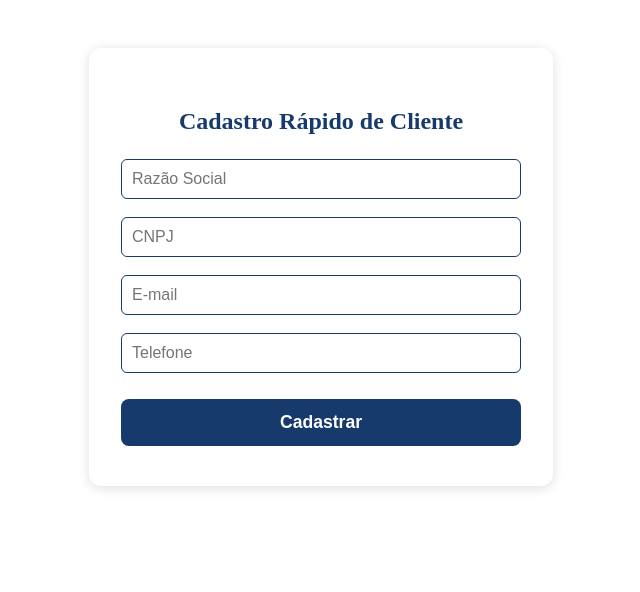
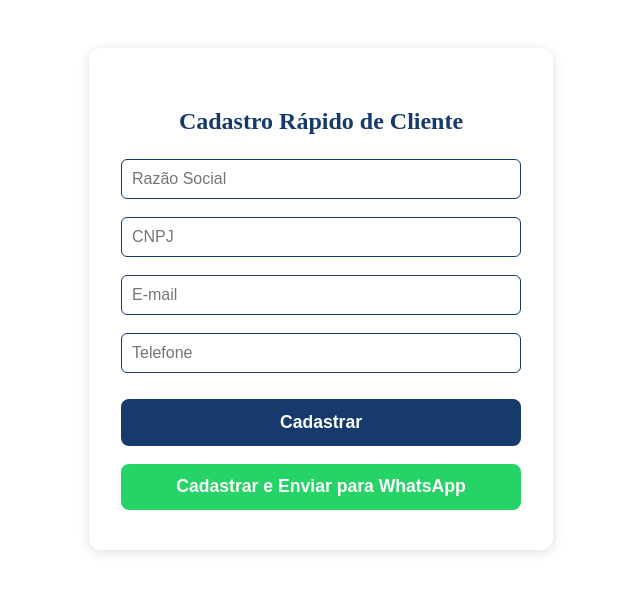
Before and after one commit to diegorafa87/ProvedorDoc, a React (Create React App) app in the folder frontend/: page /cadastro-cliente in a window 1280 px wide. Shown: the top 592 px of the page, without its empty margins (319-959 px from the left). Built offline with nearby package versions, Linux system fonts and the light colour scheme.

Commit message:
feat(frontend): botão envia cadastro para WhatsApp 5584994145028

```diff
--- a/frontend/src/components/CadastroRapidoCliente.js
+++ b/frontend/src/components/CadastroRapidoCliente.js
@@ -39,6 +39,35 @@ const CadastroRapidoCliente = () => {
     setLoading(false);
   };
 
+  // Número do WhatsApp do destinatário
+  const numeroWhatsapp = '5584994145028';
+
+  const handleSubmitAndWhatsapp = async (e) => {
+    e.preventDefault();
+    setErro('');
+    setSucesso('');
+    setLoading(true);
+    try {
+      const resp = await fetch(`${API_URL}/api/clientes`, {
+        method: 'POST',
+        headers: { 'Content-Type': 'application/json' },
+        body: JSON.stringify(form)
+      });
+      if (resp.ok) {
+        setSucesso('Cliente cadastrado com sucesso!');
+        // Monta mensagem para WhatsApp
+        const msg = `Novo cadastro de cliente:%0A%0ARazão Social: ${encodeURIComponent(form.razaoSocial)}%0ACNPJ: ${encodeURIComponent(form.cnpj)}%0AE-mail: ${encodeURIComponent(form.email)}%0ATelefone: ${encodeURIComponent(form.telefone)}`;
+        window.open(`https://wa.me/${numeroWhatsapp}?text=${msg}`, '_blank');
+        setForm({ razaoSocial: '', cnpj: '', email: '', telefone: '' });
+      } else {
+        setErro('Erro ao cadastrar cliente. Verifique os dados.');
+      }
+    } catch (err) {
+      setErro('Erro ao conectar com o servidor.');
+    }
+    setLoading(false);
+  };
+
   return (
     <div style={{maxWidth:400,margin:'3rem auto',background:'#fff',borderRadius:12,padding:'2.5rem 2rem',boxShadow:'0 2px 12px #0002'}}>
       <h2 style={{textAlign:'center',color:'#153a6b',marginBottom:24}}>Cadastro Rápido de Cliente</h2>
@@ -48,6 +77,7 @@ const CadastroRapidoCliente = () => {
         <input name="email" type="email" placeholder="E-mail" value={form.email} onChange={handleChange} required style={{padding:10,fontSize:16,borderRadius:6,border:'1.5px solid #153a6b'}} />
         <input name="telefone" placeholder="Telefone" value={form.telefone} onChange={handleChange} required style={{padding:10,fontSize:16,borderRadius:6,border:'1.5px solid #153a6b'}} />
         <button type="submit" disabled={loading} style={{background:'#153a6b',color:'#fff',border:'none',borderRadius:8,padding:'0.8rem 0',fontWeight:'bold',fontSize:'1.1rem',cursor:'pointer',marginTop:8}}>Cadastrar</button>
+        <button type="button" disabled={loading} onClick={handleSubmitAndWhatsapp} style={{background:'#25d366',color:'#fff',border:'none',borderRadius:8,padding:'0.8rem 0',fontWeight:'bold',fontSize:'1.1rem',cursor:'pointer',marginTop:0}}>Cadastrar e Enviar para WhatsApp</button>
         {sucesso && <div style={{color:'green',textAlign:'center'}}>{sucesso}</div>}
         {erro && <div style={{color:'red',textAlign:'center'}}>{erro}</div>}
       </form>
```
